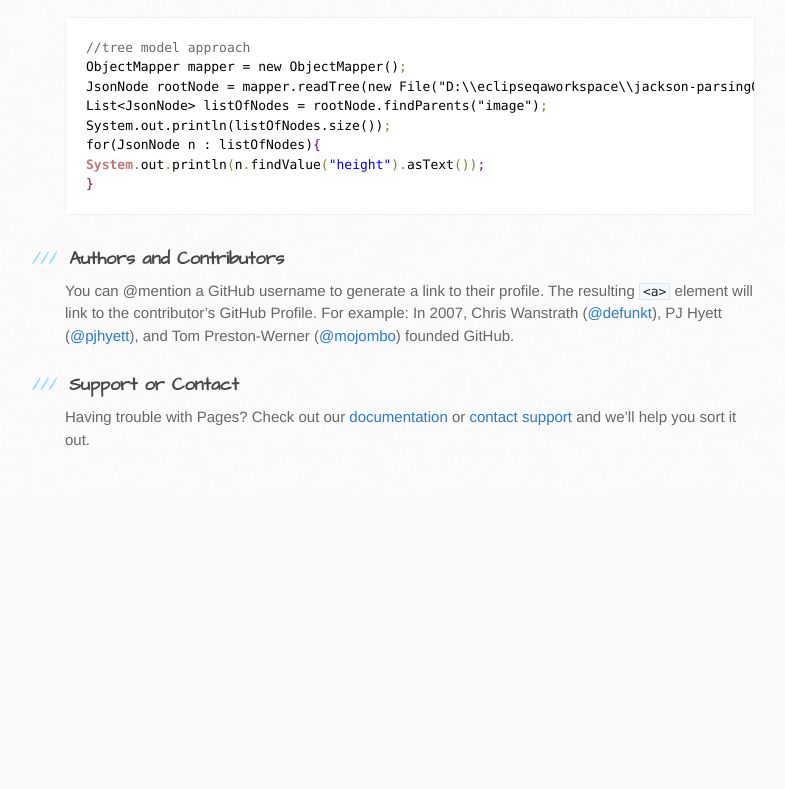
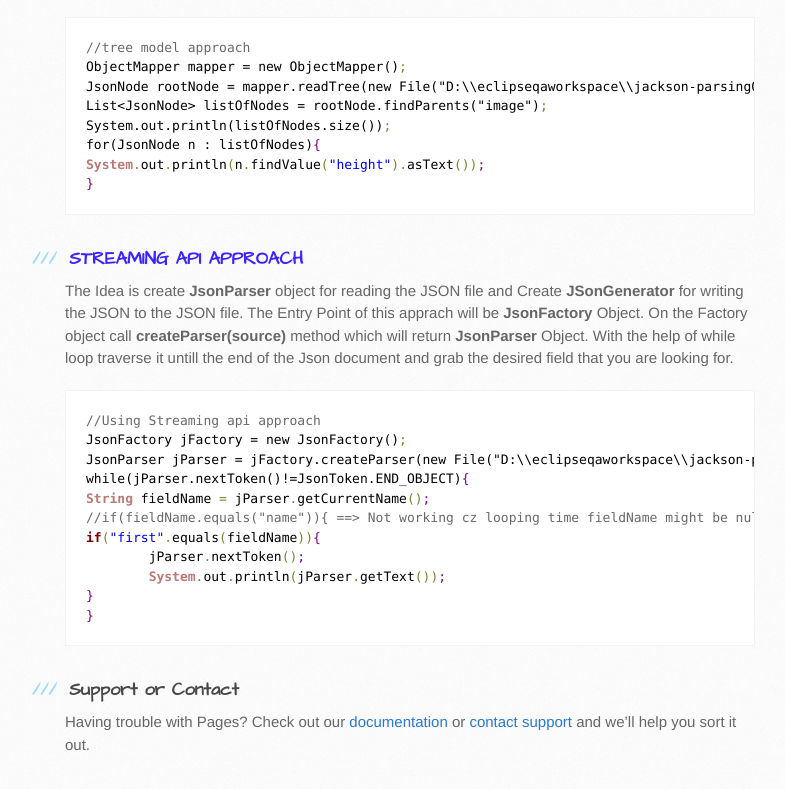
Before and after one commit to minhazq/jackson-parsing, a plain HTML site: page index.html in a window 1280 px wide. Shown: the part 914-1703 px from the top of the page, without its empty margins (105-890 px from the left). Before the commit the page ends 1408 px from the top, so only its background shows below. Drawn offline with Linux system fonts and the light colour scheme.

Commit message:
Streaming api added

```diff
--- a/index.html
+++ b/index.html
@@ -70,10 +70,23 @@ for(JsonNode n : listOfNodes)<span style='color:#800080; '>{</span>
 </pre>
 
 <h3>
-<a id="authors-and-contributors" class="anchor" href="#authors-and-contributors" aria-hidden="true"><span aria-hidden="true" class="octicon octicon-link"></span></a>Authors and Contributors</h3>
+<a id="authors-and-contributors" class="anchor" href="#authors-and-contributors" aria-hidden="true"><span aria-hidden="true" class="octicon octicon-link"></span></a><font color="#3A24FF">STREAMING API APPROACH</font></h3>
 
-<p>You can @mention a GitHub username to generate a link to their profile. The resulting <code>&lt;a&gt;</code> element will link to the contributor’s GitHub Profile. For example: In 2007, Chris Wanstrath (<a href="https://github.com/defunkt" class="user-mention">@defunkt</a>), PJ Hyett (<a href="https://github.com/pjhyett" class="user-mention">@pjhyett</a>), and Tom Preston-Werner (<a href="https://github.com/mojombo" class="user-mention">@mojombo</a>) founded GitHub.</p>
-
+<p> The Idea is create <b>JsonParser</b> object for reading the JSON file and Create <b>JSonGenerator</b> for writing the JSON to the JSON file. The Entry Point of this apprach
+will be <b>JsonFactory</b> Object. On the Factory object call <b>createParser(source)</b> method which will return <b>JsonParser</b> Object. With the help of while loop traverse it untill the end of the Json document
+and grab the desired field that you are looking for.</p>
+<pre style='color:#000000;background:#ffffff;'><span style='color:#696969; '>//Using Streaming api approach	</span>
+JsonFactory jFactory = new JsonFactory()<span style='color:#808030; '>;</span>
+JsonParser jParser = jFactory.createParser(new File("D:\\eclipseqaworkspace\\jackson-parsing\\src\\test\\resources\\user.json"))<span style='color:#808030; '>;</span>
+while(jParser.nextToken()!=JsonToken.END_OBJECT)<span style='color:#800080; '>{</span>
+<span style='color:#bb7977; font-weight:bold; '>String</span> fieldName <span style='color:#808030; '>=</span> jParser<span style='color:#808030; '>.</span>getCurrentName<span style='color:#808030; '>(</span><span style='color:#808030; '>)</span><span style='color:#800080; '>;</span>
+<span style='color:#696969; '>//if(fieldName.equals("name")){ ==> Not working cz looping time fieldName might be null and trying to perform equal on null</span>
+<span style='color:#800000; font-weight:bold; '>if</span><span style='color:#808030; '>(</span><span style='color:#0000e6; '>"first"</span><span style='color:#808030; '>.</span>equals<span style='color:#808030; '>(</span>fieldName<span style='color:#808030; '>)</span><span style='color:#808030; '>)</span><span style='color:#800080; '>{</span>
+	jParser<span style='color:#808030; '>.</span>nextToken<span style='color:#808030; '>(</span><span style='color:#808030; '>)</span><span style='color:#800080; '>;</span>
+	<span style='color:#bb7977; font-weight:bold; '>System</span><span style='color:#808030; '>.</span>out<span style='color:#808030; '>.</span>println<span style='color:#808030; '>(</span>jParser<span style='color:#808030; '>.</span>getText<span style='color:#808030; '>(</span><span style='color:#808030; '>)</span><span style='color:#808030; '>)</span><span style='color:#800080; '>;</span>
+<span style='color:#800080; '>}</span>
+<span style='color:#800080; '>}</span>
+</pre>
 <h3>
 <a id="support-or-contact" class="anchor" href="#support-or-contact" aria-hidden="true"><span aria-hidden="true" class="octicon octicon-link"></span></a>Support or Contact</h3>
 
```
Also changed, not shown: 10 other files.
